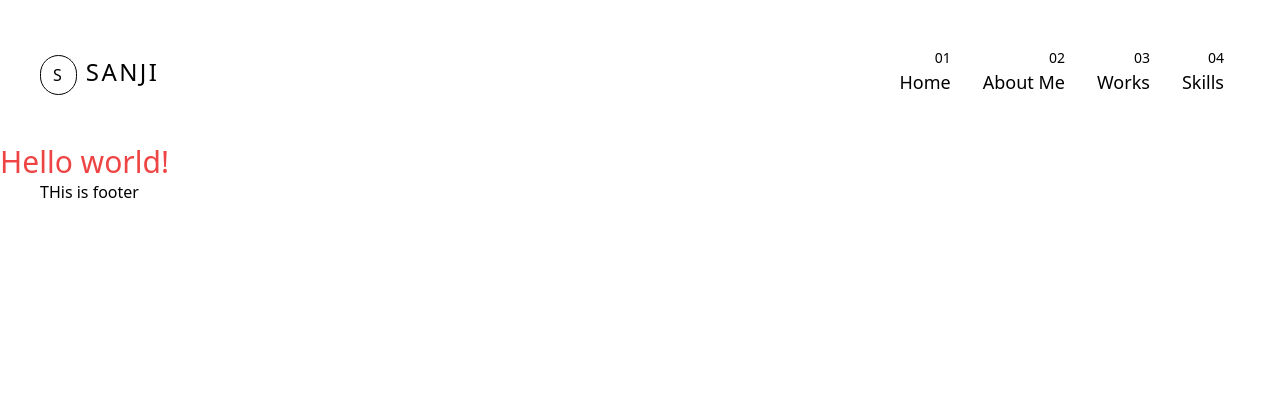
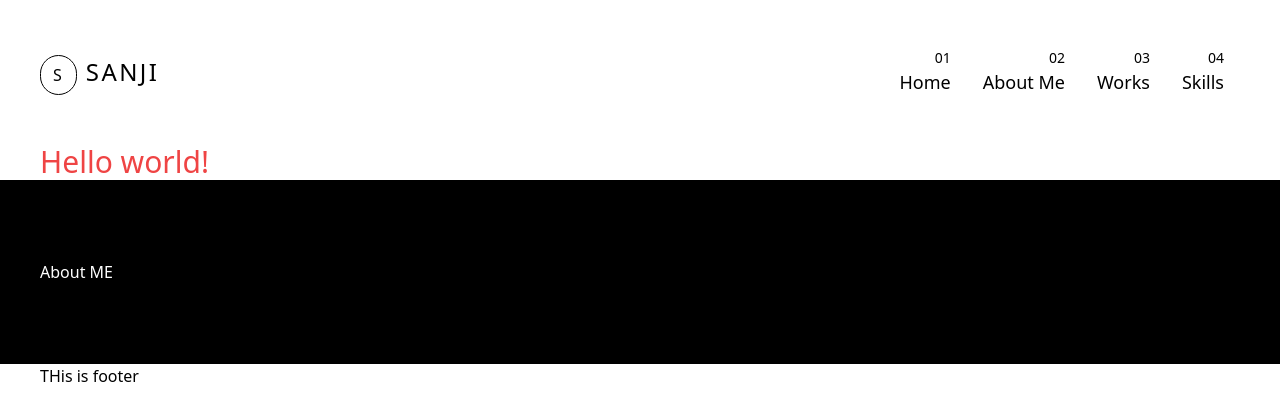
Before and after one commit to sanjipun/sanji, a Gatsby site: page / in a window 1280 px wide. Built offline with nearby package versions, Linux system fonts and the light colour scheme; Gatsby itself is replaced by a stand-in of ours.

Commit message:
homepage

```diff
--- a/src/pages/index.tsx
+++ b/src/pages/index.tsx
@@ -1,10 +1,16 @@
 import React from 'react';
+import About from '../components/About';
+import SEO from '../components/SEO';
 
 const IndexPage = () => {
   return (
-    <main>
-      <h1 className="text-3xl text-red-500">Hello world!</h1>
-    </main>
+    <section>
+      <SEO title="Sanji Pun | Frontend Engineer" />
+      <div className="max-w-8xl w-full mx-auto px-10">
+        <h1 className="text-3xl text-red-500">Hello world!</h1>
+      </div>
+      <About />
+    </section>
   );
 };
 
```
